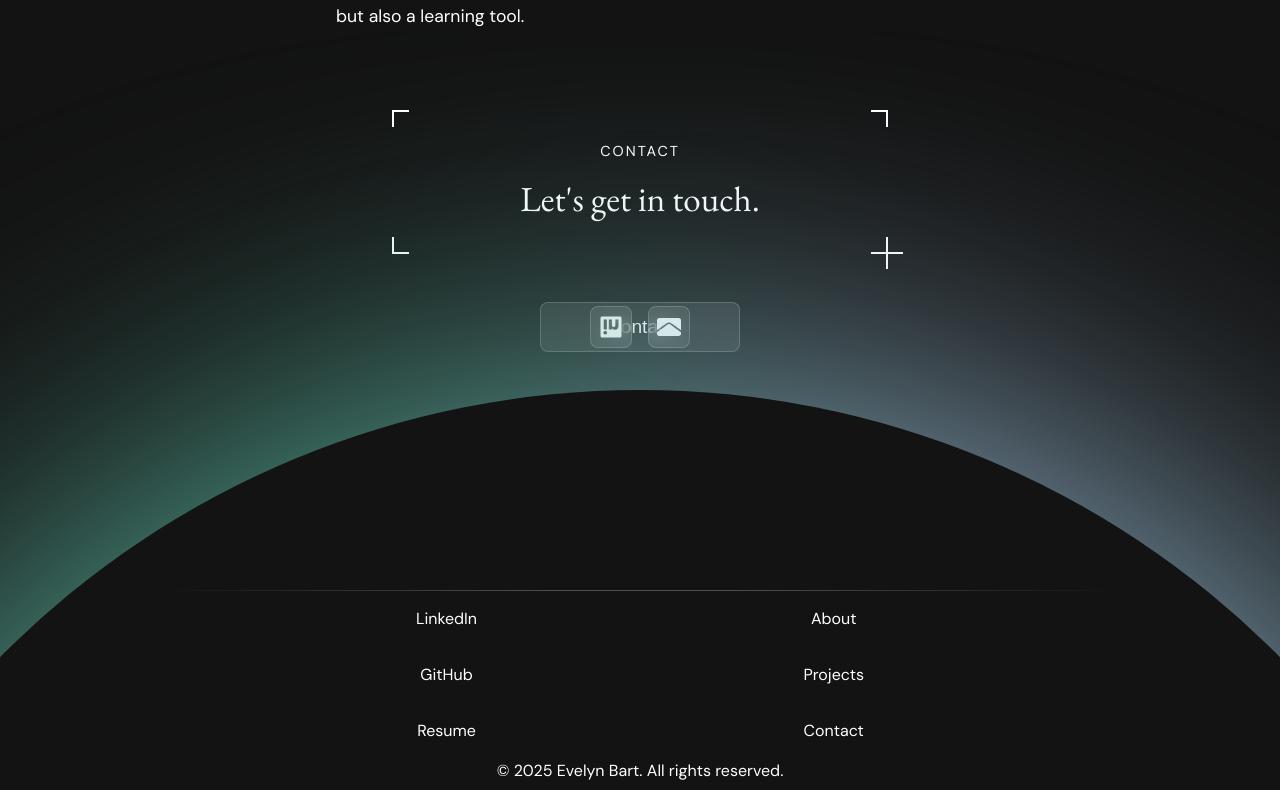
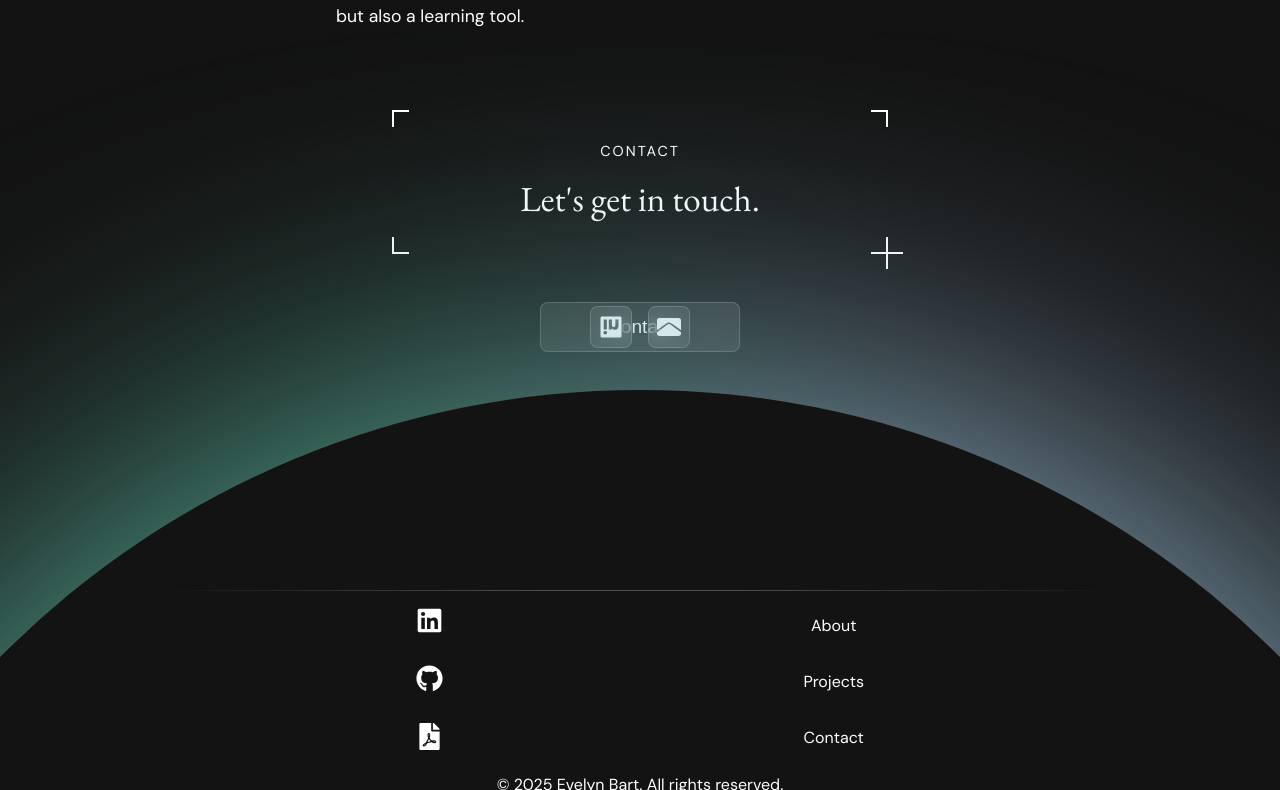
Before and after one commit to evelynmbart/evelyn-portfolio, a React (Vite) app: page /project/1 in a window 1280 px wide. Shown: the part 1336-2126 px from the top of the page. Built offline with nearby package versions, Linux system fonts and the light colour scheme; a web font is replaced by a local one.

Commit message:
insert icons in footer, update navlink hover color

```diff
--- a/src/sections/Footer.jsx
+++ b/src/sections/Footer.jsx
@@ -1,4 +1,4 @@
-import { FaEnvelope, FaLinkedin } from "react-icons/fa";
+import { FaEnvelope, FaFilePdf, FaGithub, FaLinkedin } from "react-icons/fa";
 import styled from "styled-components";
 
 const Footer = () => {
@@ -35,12 +35,14 @@ const Footer = () => {
         <FaintBorder />
         <Recap>
           <SocialLinks>
-            <a href="https://www.linkedin.com/in/evelyn-bart-9000000000/">
-              LinkedIn
+            <a href="https://www.linkedin.com/in/evelyn-bart-a469a4288">
+              <FaLinkedin size={27} title="LinkedIn" />
             </a>
-            <a href="https://github.com/evelyn-bart">GitHub</a>
-            <a href="../Evelyn Bart 2025 Resume copy.pdf" download>
-              Resume
+            <a href="https://github.com/evelynmbart">
+              <FaGithub size={27} title="GitHub" />
+            </a>
+            <a href="../Evelyn_Bart_Resume_2025.pdf" download>
+              <FaFilePdf size={27} title="Resume" />
             </a>
           </SocialLinks>
           <div>
@@ -273,7 +275,7 @@ const SocialLinks = styled.div`
   flex-direction: column;
   justify-content: center;
   align-items: center;
-  gap: 2rem;
+  gap: 1.5rem;
 `;
 
 const Nav = styled.nav`
--- a/src/sections/Hero.jsx
+++ b/src/sections/Hero.jsx
@@ -161,7 +161,7 @@ const NavLink = styled.a`
   transition: opacity 0.2s;
 
   &:hover {
-    opacity: 0.8;
+    color: var(--primary-color);
   }
 
   @media (max-width: 480px) {
```
